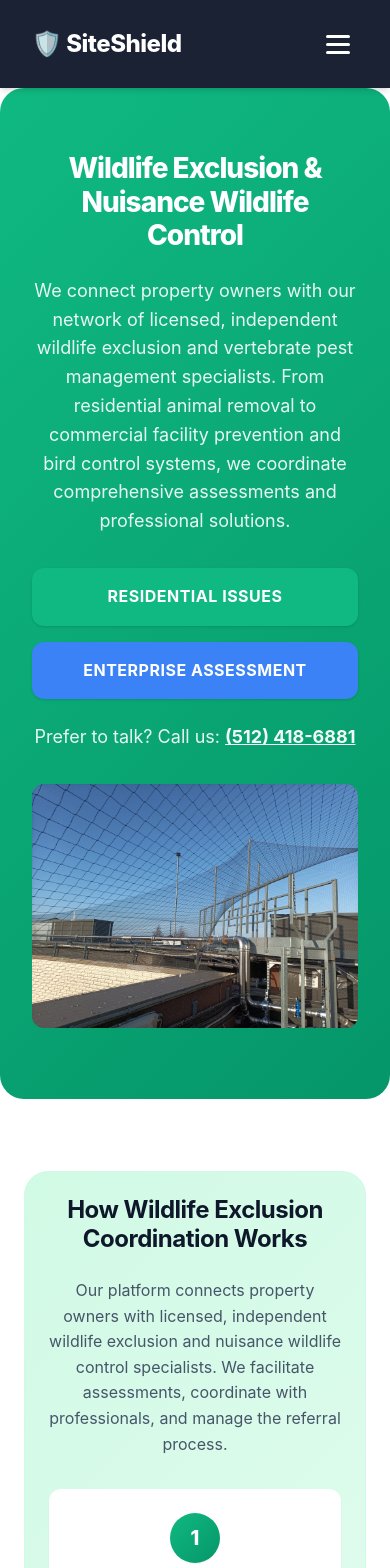
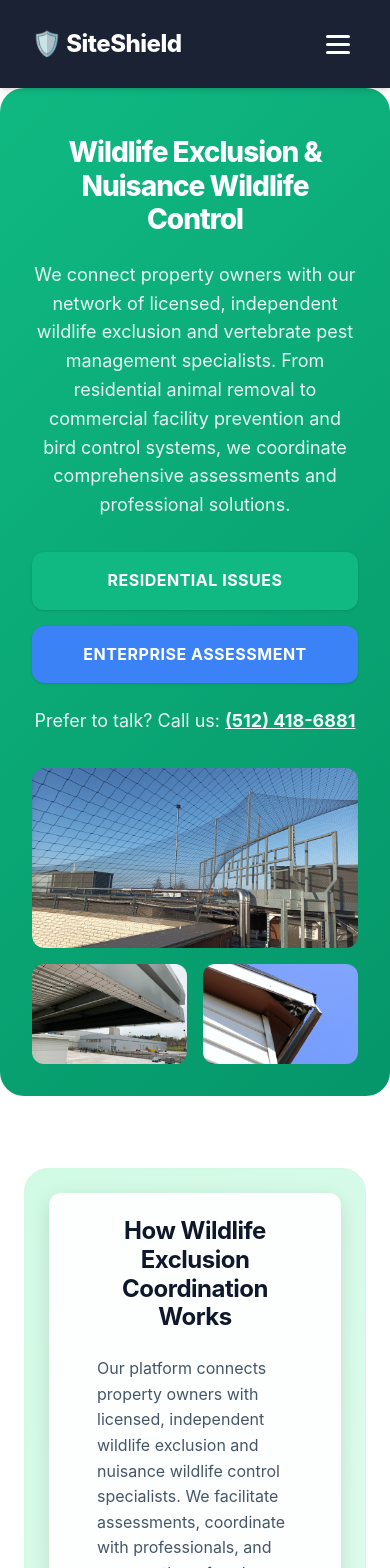
Before and after one commit to HansDandle/crittergitter, a Next.js app: page / in a window 390 px wide. Shown: the top 1568 px of the page. Built offline with nearby package versions, Linux system fonts and the light colour scheme.

Commit message:
micah's mug

```diff
--- a/app/globals.css
+++ b/app/globals.css
@@ -165,7 +165,7 @@ a:hover {
 .hero {
   background: linear-gradient(135deg, var(--color-primary) 0%, var(--color-primary-dark) 100%);
   color: white;
-  padding: var(--spacing-3xl) var(--spacing-xl);
+  padding: var(--spacing-2xl) var(--spacing-xl) var(--spacing-xl);
   text-align: center;
   border-radius: var(--border-radius-2xl);
   margin: -var(--spacing-xl) -var(--spacing-xl) var(--spacing-3xl) -var(--spacing-xl);
@@ -214,6 +214,53 @@ a:hover {
 .hero-phone a:hover,
 .cta-phone a:hover {
   opacity: 0.85;
+}
+
+/* Hero Image Grid */
+.hero-images {
+  display: grid;
+  grid-template-columns: 2fr 1fr;
+  gap: var(--spacing-md);
+  margin-top: var(--spacing-xl);
+  height: 280px;
+}
+
+.hero-image-main {
+  height: 100%;
+  overflow: hidden;
+  border-radius: var(--border-radius-lg);
+}
+
+.hero-image-side {
+  display: flex;
+  flex-direction: column;
+  gap: var(--spacing-md);
+  height: 100%;
+}
+
+.hero-image-side img {
+  flex: 1;
+  min-height: 0;
+}
+
+@media (max-width: 768px) {
+  .hero-images {
+    grid-template-columns: 1fr;
+    height: auto;
+  }
+
+  .hero-image-main {
+    height: 180px;
+  }
+
+  .hero-image-side {
+    flex-direction: row;
+    height: 100px;
+  }
+
+  .hero-image-side img {
+    height: 100%;
+  }
 }
 
 .call-option a {
@@ -556,6 +603,19 @@ legend {
   margin-right: auto;
 }
 
+/* translucent overlay behind how-it-works heading & intro */
+.how-overlay {
+  display: block;
+  max-width: 900px;
+  margin: 0 auto var(--spacing-lg);
+  background-color: rgba(255,255,255,0.92);
+  color: var(--color-slate-900);
+  padding: var(--spacing-lg) var(--spacing-2xl);
+  border-radius: var(--border-radius-lg);
+  box-shadow: 0 6px 20px rgba(0,0,0,0.12);
+  backdrop-filter: blur(4px);
+}
+
 .steps {
   display: grid;
   grid-template-columns: repeat(auto-fit, minmax(240px, 1fr));
@@ -600,7 +660,9 @@ legend {
 
 /* Service Areas */
 .service-areas {
-  margin: var(--spacing-3xl) 0;
+  margin: calc(var(--spacing-5xl, 4rem) + 2rem) 0  ;
+  position: relative;
+  z-index: 1;
 }
 
 .service-areas h2 {
@@ -619,7 +681,8 @@ legend {
   background: white;
   border: 2px solid var(--color-slate-200);
   border-radius: var(--border-radius-xl);
-  padding: var(--spacing-2xl);
+  padding: var(--spacing-lg) var(--spacing-xl);
+  text-align: left;
   transition: all var(--transition-slow);
   box-shadow: var(--shadow);
 }
@@ -632,7 +695,7 @@ legend {
 
 .service-card h3 {
   color: var(--color-primary);
-  margin-bottom: var(--spacing-lg);
+  margin-bottom: var(--spacing-md);
   font-size: var(--font-size-xl);
 }
 
@@ -641,20 +704,48 @@ legend {
 }
 
 .service-card ul li {
-  padding: var(--spacing-sm) 0;
+  padding: var(--spacing-xs) 0;
   padding-left: var(--spacing-lg);
   position: relative;
   color: var(--color-slate-600);
-  line-height: 1.6;
+  line-height: 1.4;
 }
 
-.service-card ul li:before {
-  content: '✓';
-  position: absolute;
-  left: 0;
+/* service-features: show check icons and spacing for service types */
+.service-features {
+  display: flex;
+  flex-direction: column;
+  gap: 4px;
+  list-style: none;
+  padding: 0;
+  margin: var(--spacing-sm) 0 0;
+  color: var(--color-slate-600);
+  font-size: 0.95rem;
+  align-items: flex-start;
+}
+
+.service-features li {
+  display: flex;
+  align-items: center;
+  gap: 8px;
+  padding: 0;
+  margin: 0;
+}
+
+.service-features li::before {
+  content: '✔';
   color: var(--color-primary);
-  font-weight: bold;
+  font-weight: 700;
+  margin-right: 8px;
+  font-size: 0.95rem;
 }
+
+/* Override generic service-card list padding for the stacked feature list */
+.service-card .service-features li {
+  padding-left: 0;
+}
+
+/* cleaned up: service-card list items now use .service-features for check icons */
 
 /* Features */
 .features {
@@ -679,15 +770,96 @@ legend {
   margin-right: var(--spacing-xs);
 }
 
+/* Bottom Grid - Highlight + CTA side by side */
+.bottom-grid {
+  display: grid;
+  grid-template-columns: 1fr 1fr;
+  gap: var(--spacing-2xl);
+  margin-top: var(--spacing-3xl);
+}
+
+/* Professional Highlight */
+.professional-highlight {
+  background: linear-gradient(135deg, #f8faf8 0%, #e8f5e9 100%);
+  padding: var(--spacing-2xl);
+  border-radius: var(--border-radius-2xl);
+  border: 1px solid var(--color-primary-light);
+  margin-top: 0;
+}
+
+.professional-highlight h2 {
+  text-align: center;
+  margin-bottom: var(--spacing-2xl);
+  color: var(--color-slate-900);
+}
+
+.highlight-content {
+  display: flex;
+  flex-direction: column;
+  gap: var(--spacing-xl);
+  align-items: center;
+  text-align: center;
+}
+
+.highlight-image {
+  flex-shrink: 0;
+}
+
+.highlight-image img {
+  width: 280px;
+  height: 280px;
+  object-fit: cover;
+  border: 4px solid var(--color-primary);
+  box-shadow: var(--shadow-lg);
+}
+
+.highlight-text h3 {
+  font-size: var(--font-size-2xl);
+  color: var(--color-slate-900);
+  margin-bottom: var(--spacing-xs);
+}
+
+.highlight-title {
+  font-size: var(--font-size-lg);
+  color: var(--color-primary);
+  font-weight: 600;
+  margin-bottom: var(--spacing-lg) !important;
+}
+
+.highlight-text p {
+  color: var(--color-slate-600);
+  line-height: 1.7;
+  margin-bottom: var(--spacing-md);
+}
+
+@media (max-width: 768px) {
+  .bottom-grid {
+    grid-template-columns: 1fr;
+  }
+
+  .highlight-content {
+    flex-direction: column;
+    text-align: center;
+  }
+
+  .highlight-image img {
+    width: 200px;
+    height: 200px;
+  }
+}
+
 /* CTA */
 .cta-footer {
   background: linear-gradient(135deg, var(--color-primary) 0%, var(--color-primary-dark) 100%);
-  padding: var(--spacing-3xl) var(--spacing-xl);
+  padding: var(--spacing-2xl);
   text-align: center;
   border-radius: var(--border-radius-2xl);
-  margin-top: var(--spacing-3xl);
+  margin-top: 0;
   color: white;
   box-shadow: var(--shadow-lg);
+  display: flex;
+  flex-direction: column;
+  justify-content: center;
 }
 
 .cta-footer h2 {
@@ -958,6 +1130,36 @@ legend {
   color: var(--color-slate-300);
 }
 
+.footer-compliance {
+  grid-column: 1 / -1;
+  background: var(--color-slate-800);
+  padding: var(--spacing-xl);
+  border-radius: var(--border-radius-lg);
+  margin-top: var(--spacing-lg);
+}
+
+.footer-compliance h4 {
+  color: white;
+  margin-bottom: var(--spacing-md);
+  font-size: var(--font-size-lg);
+}
+
+.footer-compliance p {
+  color: var(--color-slate-300);
+  font-size: var(--font-size-sm);
+  margin-bottom: var(--spacing-sm);
+  line-height: 1.6;
+}
+
+.footer-compliance a {
+  color: var(--color-primary);
+  text-decoration: none;
+}
+
+.footer-compliance a:hover {
+  text-decoration: underline;
+}
+
 .footer-bottom {
   border-top: 1px solid var(--color-slate-700);
   padding-top: var(--spacing-lg);
--- a/app/page.tsx
+++ b/app/page.tsx
@@ -30,42 +30,59 @@ export default function HomePage() {
             Prefer to talk? Call us: <PhoneLink />
           </p>
         </div>
-        <div style={{ marginTop: '2rem' }}>
+        <div className="hero-images">
+          <div className="hero-image-main">
             <Image
               src="/images/heronet.jpg"
               alt="Professional bird netting and wildlife exclusion installation"
-            width={1200}
-            height={400}
+              width={800}
+              height={500}
               priority
-            style={{ width: '100%', height: 'auto', borderRadius: '0.75rem' }}
+              style={{ width: '100%', height: '100%', objectFit: 'cover', borderRadius: '0.75rem' }}
             />
+          </div>
+          <div className="hero-image-side">
+            <Image
+              src="/images/bird-net-eaves.jpg"
+              alt="Bird netting installation on building eaves"
+              width={400}
+              height={240}
+              style={{ width: '100%', height: '100%', objectFit: 'cover', borderRadius: '0.75rem' }}
+            />
+            <Image
+              src="/images/racoon-roof-fascia-medium.jpg"
+              alt="Raccoon wildlife exclusion from roof"
+              width={400}
+              height={240}
+              style={{ width: '100%', height: '100%', objectFit: 'cover', borderRadius: '0.75rem' }}
+            />
+          </div>
         </div>
       </header>
 
       <main className="page-container">
         <section className="how-it-works">
+          <div className="how-overlay">
             <h2>How Wildlife Exclusion Coordination Works</h2>
             <p>
               Our platform connects property owners with licensed, independent wildlife exclusion and nuisance wildlife control specialists. We facilitate assessments, coordinate with professionals, and manage the referral process.
             </p>
+          </div>
           <div className="steps">
               <div className="step">
                 <div className="step-number">1</div>
-              <h3>Tell Us Your Situation</h3>
-              <p>Complete a brief assessment form describing your property and wildlife concerns.</p>
+                <h3>Submit Your Situation & We Coordinate</h3>
+                <p>
+                  Complete a brief assessment form describing your property and wildlife concerns. We review your submission and match you with licensed specialists suited to your needs, then coordinate next steps.
+                </p>
               </div>
             <div className="step">
                 <div className="step-number">2</div>
-              <h3>We Assess & Coordinate</h3>
-              <p>We review your situation and match you with licensed specialists suited to your needs.</p>
-            </div>
-            <div className="step">
-              <div className="step-number">3</div>
                 <h3>Licensed Specialist Contacts You</h3>
                 <p>An independent, licensed professional will reach out to perform assessment and discuss solutions.</p>
             </div>
             <div className="step">
-              <div className="step-number">4</div>
+                <div className="step-number">3</div>
                 <h3>Services Executed by Specialists</h3>
                 <p>Licensed partners perform inspections, exclusion, prevention, and any required follow-up.</p>
             </div>
@@ -116,17 +133,30 @@ export default function HomePage() {
           </ul>
         </section>
 
-        <section className="compliance-statement">
-          <h2>Regulatory Compliance & Disclaimer</h2>
+        <div className="bottom-grid">
+          <section className="professional-highlight">
+            <h2>Local Professional Highlight</h2>
+            <div className="highlight-content">
+              <div className="highlight-image">
+                <Image
+                  src="/images/micahbuck.jpg"
+                  alt="Micah Archer - Assessment and Removal Specialist"
+                  width={400}
+                  height={400}
+                  style={{ borderRadius: '1rem', objectFit: 'cover' }}
+                />
+              </div>
+              <div className="highlight-text">
+                <h3>Micah Archer</h3>
+                <p className="highlight-title">Top-Rated Assessment & Removal Specialist</p>
                 <p>
-            <strong>Important:</strong> We are a coordination and referral platform only—not a licensed wildlife control or pest management operator. We do not perform wildlife removal, exclusion, trapping, control, or prevention services. We do not handle, transport, or deal with animals.
+                  Micah Archer is the top rated Assessment and Removal Specialist for the local franchise of Critter Control, which has been in operation since 1983. As a Central Texas homeowner, animal lover, and formerly a warehouse supervisor, he knows how important timely wildlife prevention and removal can be for the safety of people, pets, and property.
                 </p>
                 <p>
-            <strong>Licensed Professionals Only:</strong> All wildlife exclusion, animal removal, and pest prevention services are provided exclusively by independent, licensed wildlife control specialists and vertebrate pest management professionals in our network. Each licensed partner maintains their own insurance and licensure.
+                  His attention to detail and commitment to customer safety have earned him consistent five-star feedback from clients across the region.
                 </p>
-          <p>
-            When you submit an assessment request, we coordinate with qualified specialists to facilitate referrals. Specialists will contact you directly to discuss your specific situation, scope work, and provide estimates. Learn more: <Link href="/about">About Our Service Model</Link> | <Link href="/privacy">Privacy Policy</Link>
-          </p>
+              </div>
+            </div>
           </section>
 
           <section className="cta-footer">
@@ -144,6 +174,7 @@ export default function HomePage() {
               Or call us directly: <PhoneLink />
             </p>
           </section>
+        </div>
       </main>
     </>
   );
```
Also changed, not shown: app/layout.tsx (+13 -4 lines), app/service-areas/page.tsx (+10 -27 lines), public/images/micahbuck.jpg (added). Lines whose indentation alone changed are shown as unchanged.
